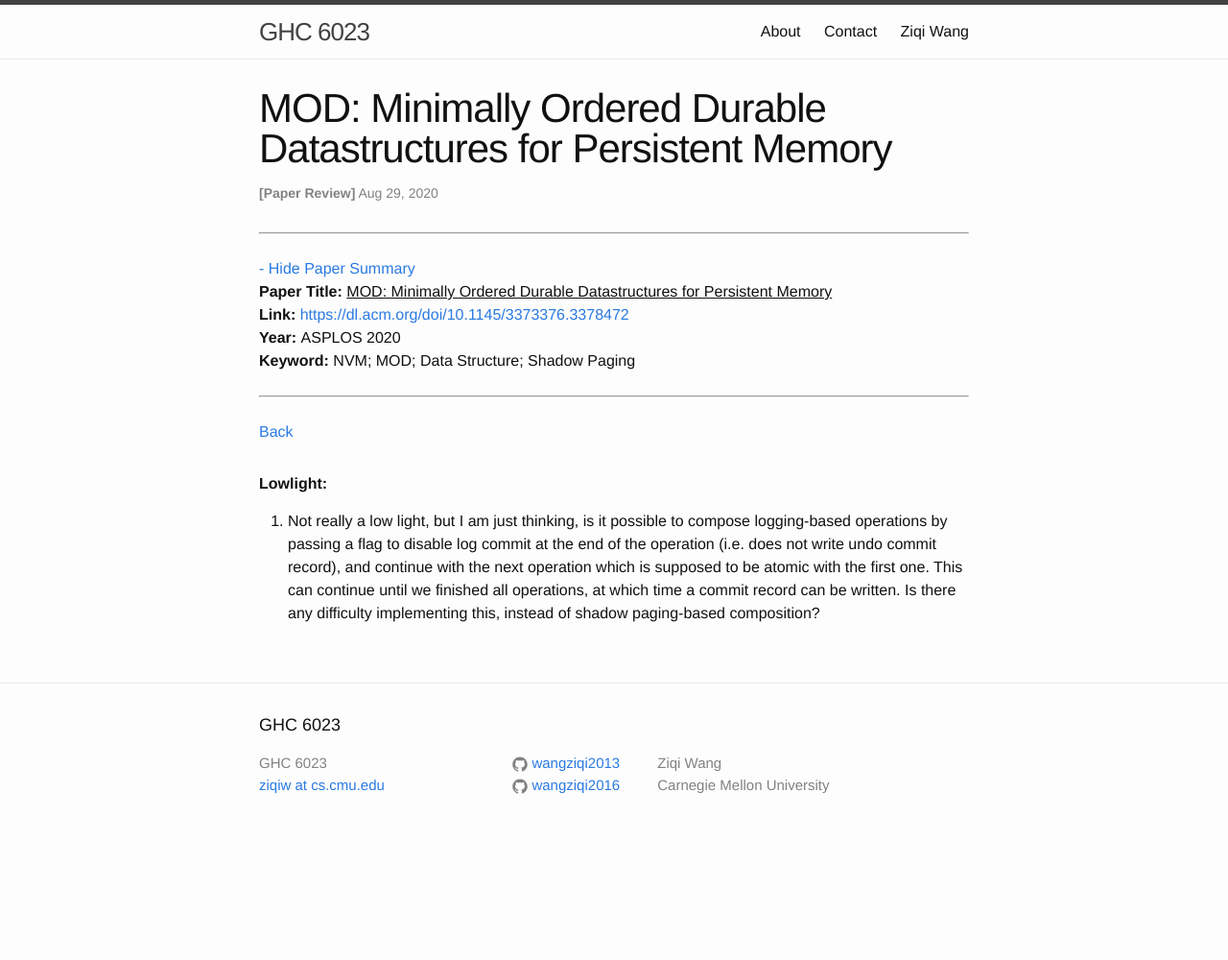
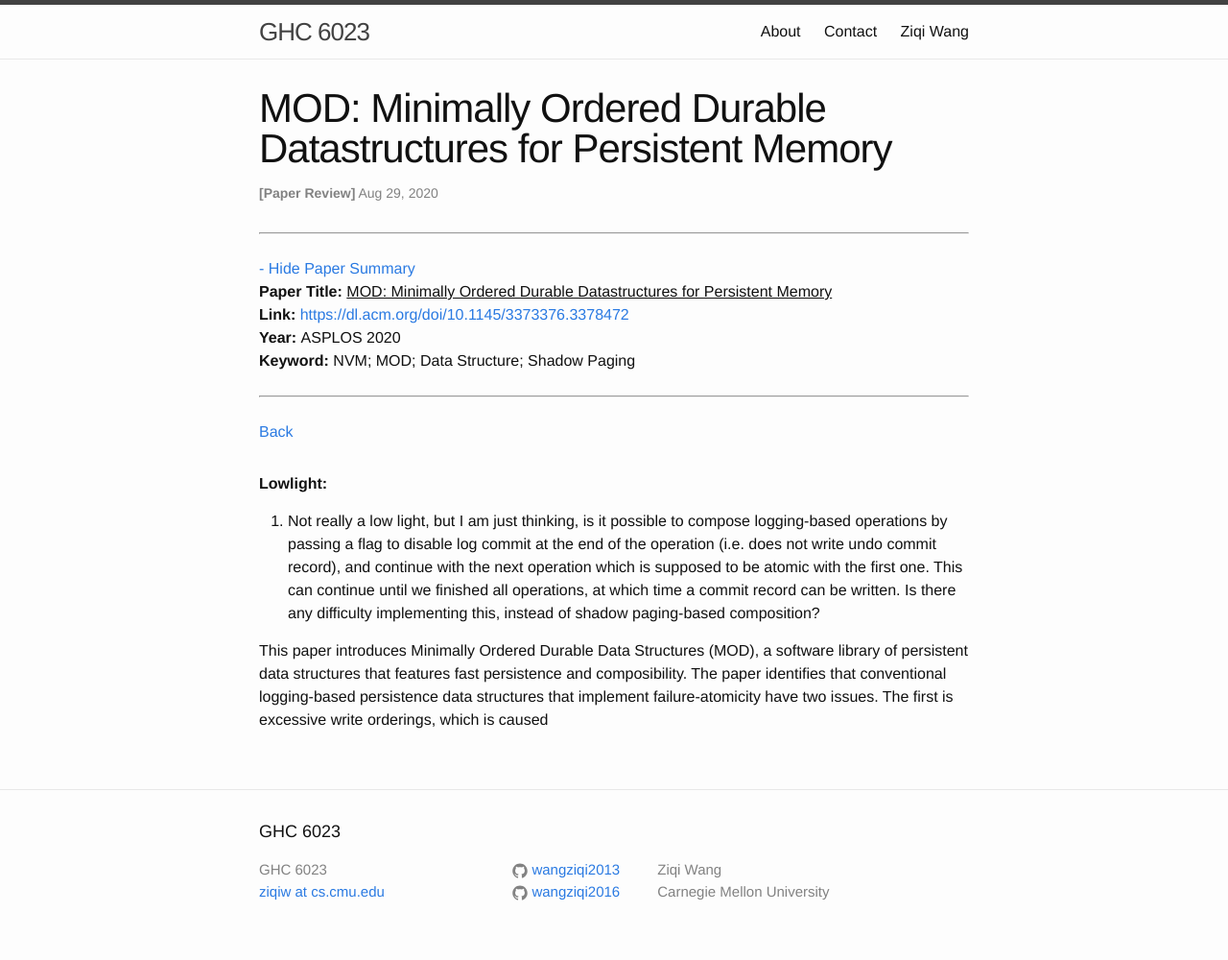
Before and after one commit to wangziqi2013/wangziqi2013.github.io, a Jekyll site: the page built from _posts/2020-08-29-mod.markdown, in a window 1280 px wide. Shown: the whole page at 96% size. Built offline with Jekyll 4.4.1, drawn with Linux system fonts in a browser that asks for light colours; before the commit the page ends 900 px from its top, so only the background shows below that.

Commit message:
Adding problem

```diff
--- a/_posts/2020-08-29-mod.markdown
+++ b/_posts/2020-08-29-mod.markdown
@@ -20,3 +20,7 @@ version_mgmt:
    next operation which is supposed to be atomic with the first one. This can continue until we finished all operations,
    at which time a commit record can be written.
    Is there any difficulty implementing this, instead of shadow paging-based composition?
+
+This paper introduces Minimally Ordered Durable Data Structures (MOD), a software library of persistent data structures
+that features fast persistence and composibility. The paper identifies that conventional logging-based persistence
+data structures that implement failure-atomicity have two issues. The first is excessive write orderings, which is caused
```
